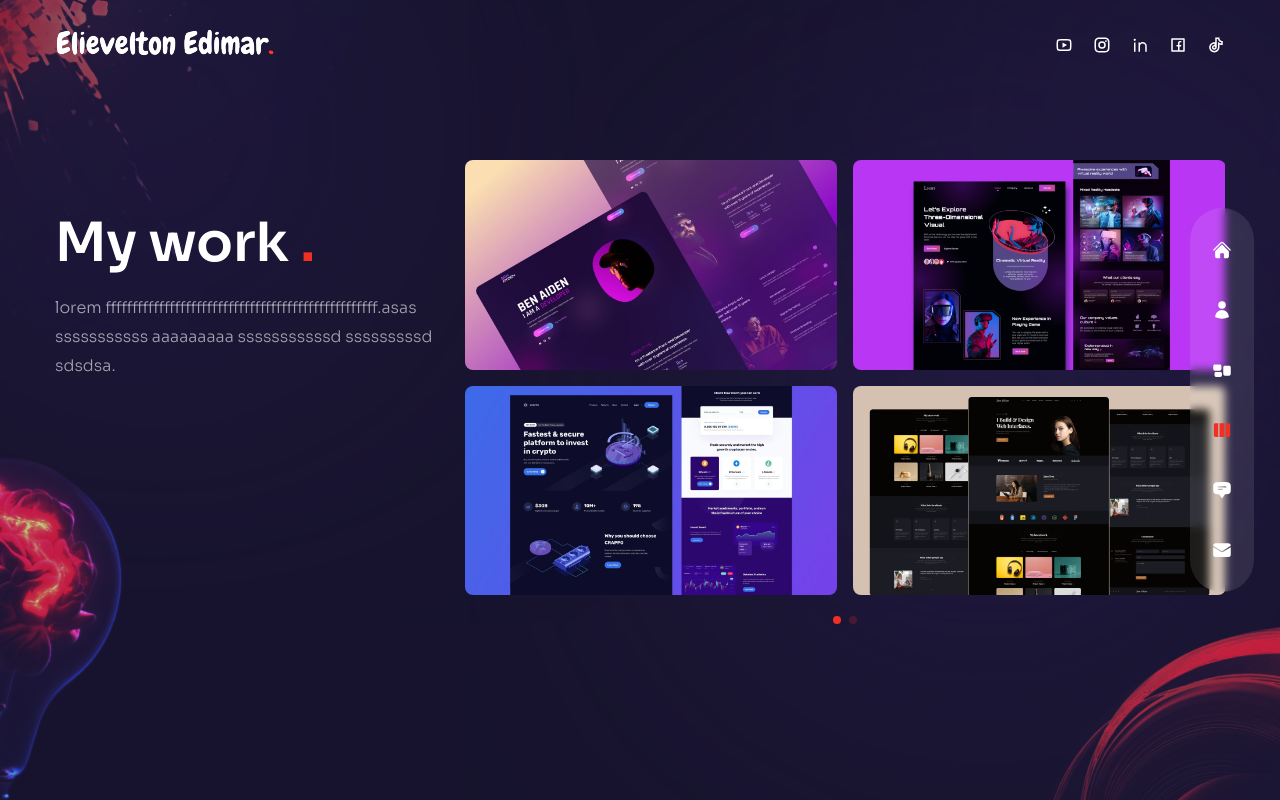
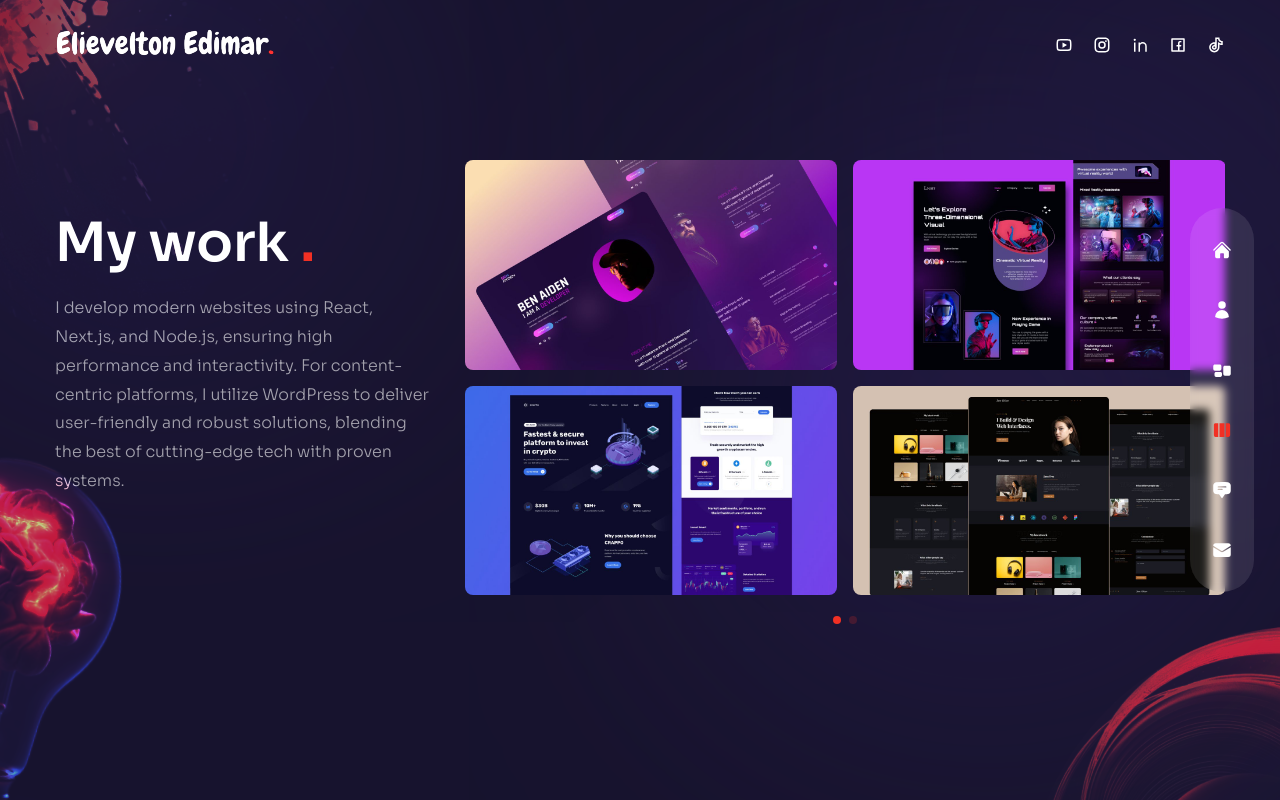
Before and after one commit to elievelton/portifolio, a Next.js app: page /work in a window 1280 px wide. Built offline with nearby package versions, Linux system fonts and the light colour scheme.

Commit message:
correcoes

```diff
--- a/pages/work/index.js
+++ b/pages/work/index.js
@@ -19,15 +19,14 @@ const Work = () => {
         <div className='text-center flex xl:w-[30vw] flex-col lg:text-left mb-4 xl:mb-0'>
           <motion.h2 variants={fadeIn('up', 0.2)} initial="hidden" animate="show" exit="hidden" className='h2 xl:mt-12'>My work <span className='text-accent'>.</span></motion.h2>
           <motion.p variants={fadeIn('up', 0.4)} initial="hidden" animate="show" exit="hidden" className='mb-4 max-w-[400px] mx-auto lg:mx-0'>
-            lorem fffffffffffffffffffffffffffffffffffffffffffffffffff.asas
-            sssssssssss aaaaaaaaa sssssssssssd sssssssssd sdsdsa.
+            I develop modern websites using React, Next.js, and Node.js, ensuring high performance and interactivity. For content-centric platforms, I utilize WordPress to deliver user-friendly and robust solutions, blending the best of cutting-edge tech with proven systems.
 
           </motion.p>
         </div>
         {/*slider*/}
         <motion.div variants={fadeIn('down', 0.6)} initial="hidden" animate="show" exit="hidden" className='h-full xl:max-w-[65%] '>
 
-        <WorkSlider/>
+          <WorkSlider />
         </motion.div>
 
       </div>
```
